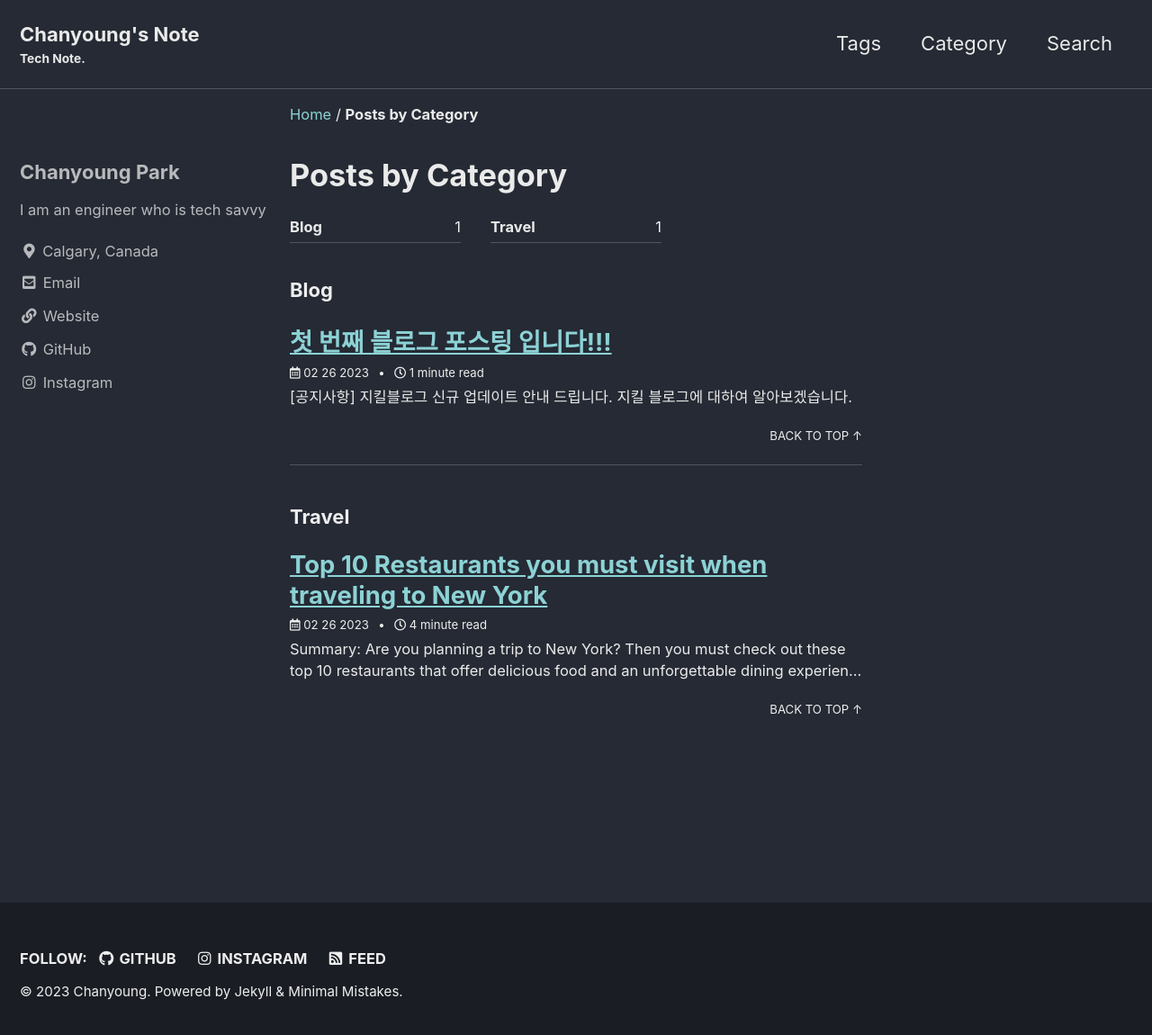
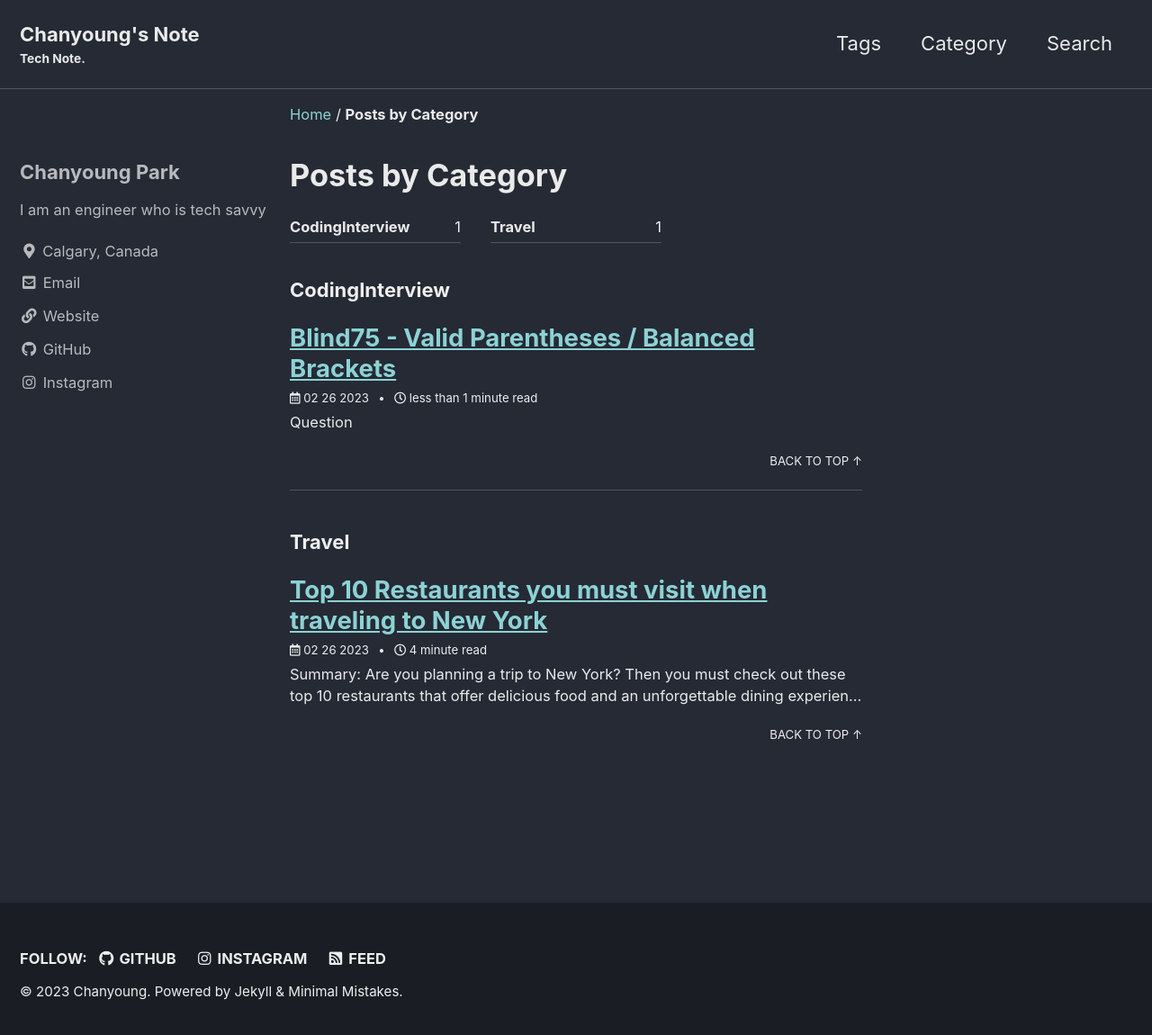
Before and after one commit to PyChanyoung/PyChanyoung.github.io, a Jekyll site: the page built from _pages/category-archive.md, in a window 1280 px wide and 1158 px high. Shown: the top 1150 px of the window at 90% size. Built offline with Jekyll 4.4.1, drawn with Linux system fonts in a browser that asks for light colours; cached includes are drawn as plain includes; some web fonts are replaced; part of the change alters nothing that is shown.

Commit message:
Blind 75 Question upload

````diff
--- a/_posts/2023-02-26-first.md
+++ b/_posts/2023-02-26-first.md
@@ -1,82 +1,50 @@
 ---
 layout: single
-title: "첫 번째 블로그 포스팅 입니다!!!"
-categories: Blog
-tag: [Blog, Coding, Jekyll, CodeStates]
+title: "Blind75 - Valid Parentheses / Balanced Brackets"
+categories: CodingInterview
+tag: [Python, Algorithm, Coding, Blind75]
 toc: true
 toc_sticky: true
 toc_label: Syllabus
 author_profile: false
 ---
 
-**[공지사항]** [지킬블로그 신규 업데이트 안내 드립니다.](https://mmistakes.github.io/minimal-mistakes/docs/quick-start-guide/)
-{: .notice--danger}
-지킬 블로그에 대하여 알아보겠습니다.
+## Question
+
+Given a string s containing just the characters `'(', ')', '{', '}', '[' and ']'`, determine if the input string is valid.
+
+An input string is valid if:
+- Open brackets must be closed by the same type of brackets.
+- Open brackets must be closed in the correct order.
+- Every close bracket has a corresponding open bracket of the same type.
+
+<**Example 1**>
+```
+Input: s = "()"
+Output: true
+```
+<**Example 2**>
+```
+Input: s = "()[]{}"
+Output: true
+```
+<**Example 3**>
+```
+Input: s = "(]"
+Output: false
+```
+
+<**Constraints**>
+- 1 <= s.length <= 104
+- s consists of parentheses only '()[]{}'.
 
 
-## Summary
-
-설치형 블로그의 하나. `Ruby`를 기반으로 만들어져 있다.
-
-
-![Chanyoung's Note](../assets/images/Screenshot.png){: .img-width-half .align-center}
-
-
-## Feature
-
-마크다운을 사용해서 포스트를 작성하면 HTML으로 변환하여 정적 사이트를 만들어준다. 마크다운의 특성상 코드 표현이나 `이미지 삽입`, `링크`, `테이블` 표현이 간단하고, `GitHub Pages`등에서 `무료 호스팅`을 제공하기 때문에 개발자들 사이에서는 인지도가 어느 정도 있는 편이다. 검색 엔진에서 필요로 하는 sitemap.xml과 robots.txt 또한 자동적으로 생성된다. 물론, 구글 검색 엔진 등에 검색되기 위해서는 이것 이외에도 헤드 태그에 google-site-verification을 추가해야 한다.
-
-변수 같은 경우 YAML 프론트메터를 사용하기에 사이트 제목/저작자 등을 변수로 지정하여 동적인 사용을 돕는다. 스타일 또한 동적 CSS라 불리는 SASS를 지원한다.
-
-그 외에 Ruby를 사용해 본 적이 없어도 인스톨과 사용에 문제가 없으며, 테마를 바꾸더라도 포스트(마크다운 파일)만 옮겨서 수정하면 되는 등 사용법이 간단하다는 특징이 있다.
-
-여러가지 테마가 있기 때문에 곧바로 설치가 가능하다. 커스텀 테마도 만드는 것이 가능하다.
-
-다양한 플러그인을 지원한다. 대표적으로 jekyll-paginate가 있는데, 블로그에서 자주 보이는 페이지네이터 기능을 구현시켜준다.
-
-또한 블로그 내 포스트 검색 기능을 위해 jekyll 전용 Algolia를 이용할 수 있으며, 댓글 기능을 위해 DISQUS를 이용할 수도 있다.
-
-## An example of button insertion
-
-버튼에 아래와 같이 링크를 추가할 수 있습니다.
-
-
-`[버튼입니다](https://google.com){: .btn .btn--danger}`
-
-> 버튼 설정 결과
-[버튼입니다](https://google.com){: .btn .btn--danger}
-
-## Youtube video insertion
-
-아래와 같이 간단한 문법으로 유튜브 동영상 삽입이 가능합니다.
-
-> 유튜브 영상 삽입 결과
-{% include video id="ACzFIAOsfpM" provider="youtube" %}
-
-{% include video id="QP-QWI4NZt0" provider="youtube" %}
-
-
-## Image insertion
-
-아래는 URL에서 이미지를 바로 삽입한 결과입니다.
-
-![샘플 이미지 입니다.](https://images.unsplash.com/photo-1579353977828-2a4eab540b9a?ixid=MnwxMjA3fDB8MHxzZWFyY2h8MXx8c2FtcGxlfGVufDB8fDB8fA%3D%3D&ixlib=rb-1.2.1&w=1000&q=80)
-
-## Code insertion
+## Answer
 ```Python
-class <className>:
-    <class_attribute_name> = <value>
-
-    def __init__(self, <param1>, <param2>, ...):
-        self.<attr1> = <param1>
-        self.<attr2> = <param2>
-        self.<attr3> = <param3>
-        .
-        .
-        .
-
+def isValid(s):
 
 ```
-## End
 
-GitHub 블로그 만들기 시리즈를 사랑해 주셔서 감사합니다.
+## Time/Space Complexity
+- Time Complexity: O(n)
+- Space Complexity: O(n)
````
Also changed, not shown: 1 other file.
